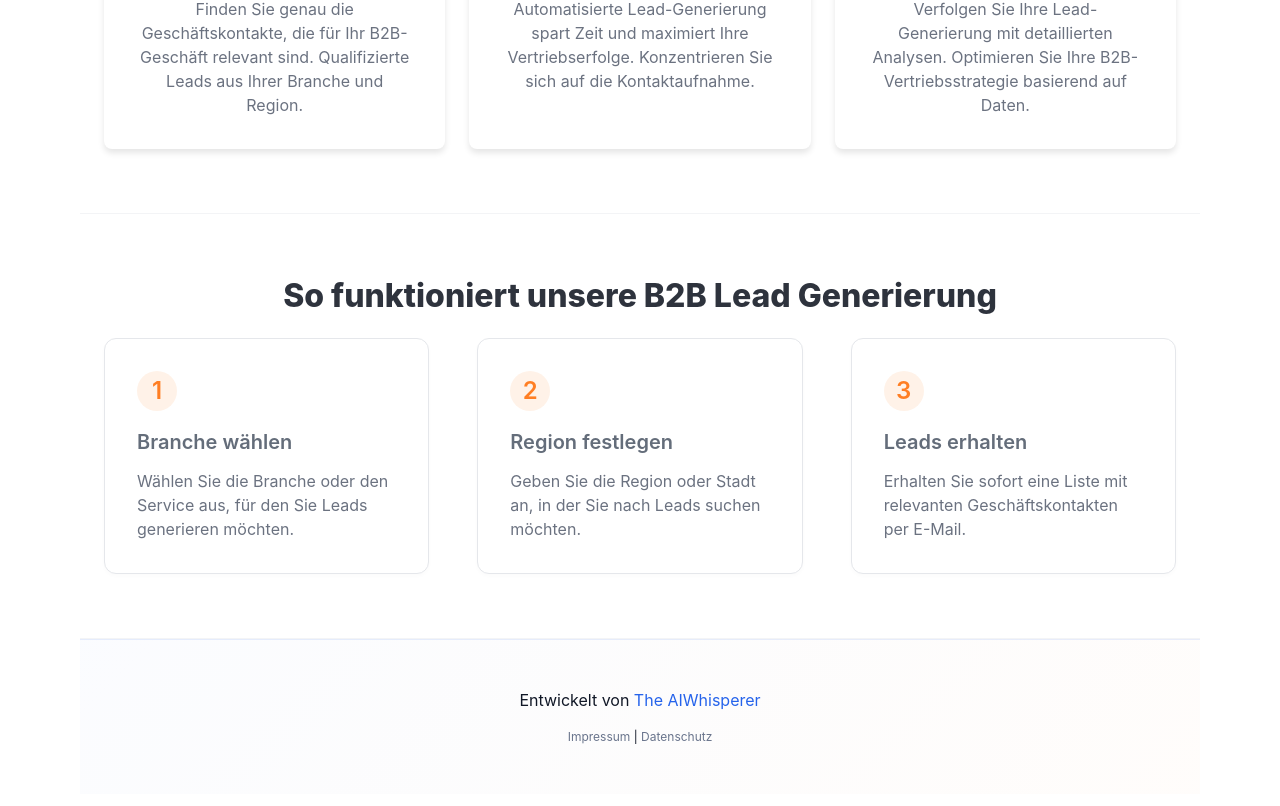
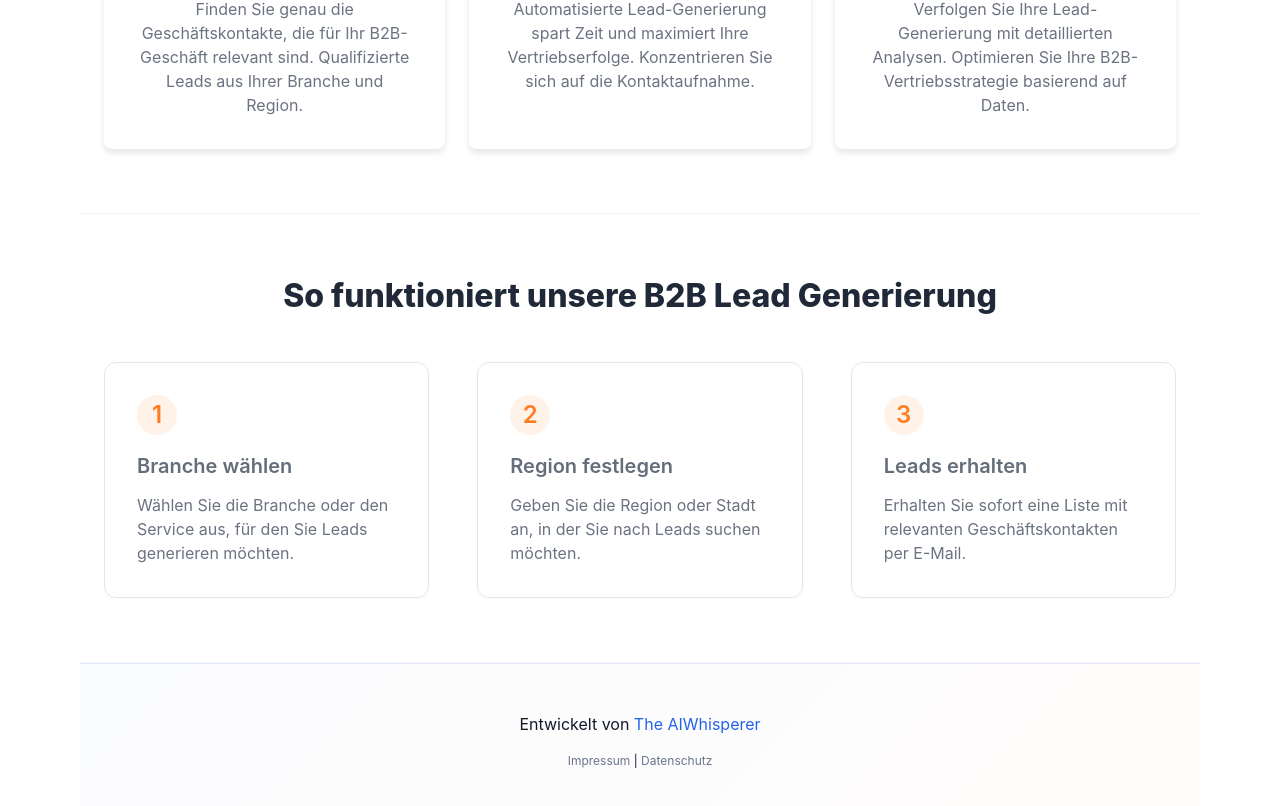
Before and after one commit to Caohung77/leadgenerator, a React (Vite) app: page / in a window 1280 px wide. Shown: the part 1216-2022 px from the top of the page. Built offline with nearby package versions, Linux system fonts and the light colour scheme; no server answers.

Commit message:
Update steps section heading style to match features section

```diff
--- a/src/App.tsx
+++ b/src/App.tsx
@@ -302,7 +302,7 @@ function App() {
 
               <section className="section steps-section">
                 <div className="container">
-                  <h2 className="title is-3 has-text-centered">So funktioniert unsere B2B Lead Generierung</h2>
+                  <h2 className="title is-3 has-text-centered mb-6 text-gray-800">So funktioniert unsere B2B Lead Generierung</h2>
                   <div className="columns is-variable is-6">
                     <div className="column is-4">
                       <div className="step-box">
```
